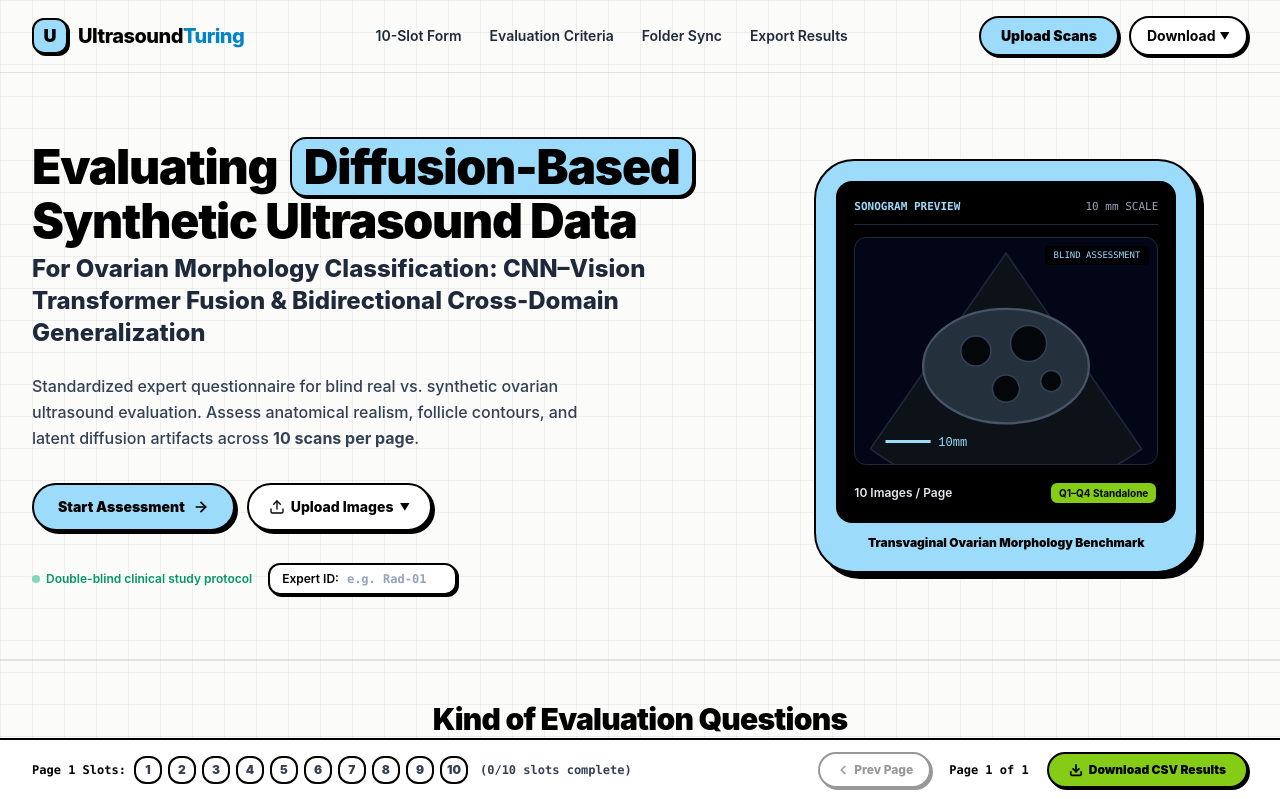
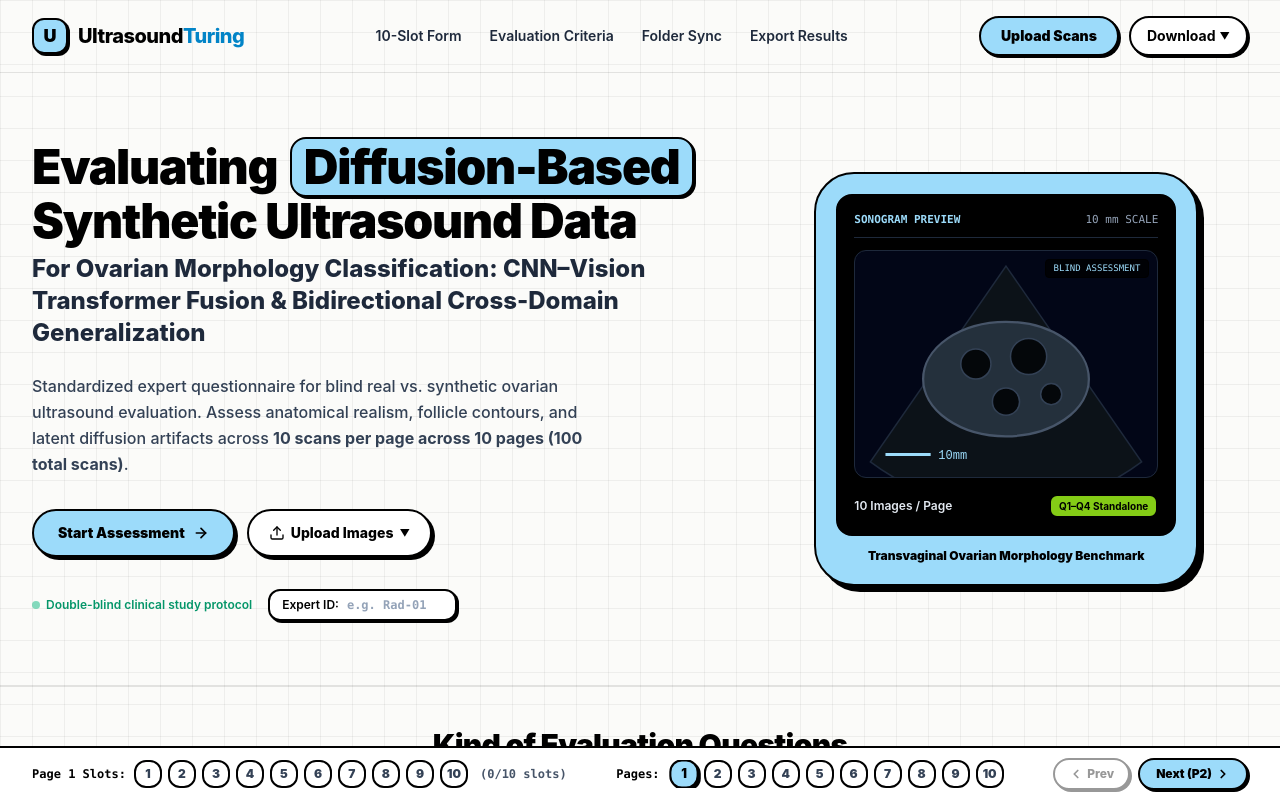
Before and after one commit to Tanvir4n/UltrasoundTuring, a Next.js app: page / in a window 1280 px wide. Shown: the top 799 px of the page. Built offline with nearby package versions, Linux system fonts and the light colour scheme.

Commit message:
feat: configure 10 pages with 10 slots each (100 total slots) and quick page navigation

```diff
--- a/src/app/page.tsx
+++ b/src/app/page.tsx
@@ -11,6 +11,25 @@ import { ImageLightboxModal } from '../components/ImageLightboxModal';
 
 import { Upload, ChevronRight, ChevronLeft, Download, Layers } from 'lucide-react';
 
+const DEFAULT_TOTAL_SLOTS = 100; // Exactly 10 pages of 10 slots each = 100 slots
+
+// Helper to ensure at least 100 slots (10 pages) are always available
+const padSlotsToMinimum = (items: UltrasoundImageItem[]): UltrasoundImageItem[] => {
+  if (items.length >= DEFAULT_TOTAL_SLOTS) {
+    return items;
+  }
+  const remainingCount = DEFAULT_TOTAL_SLOTS - items.length;
+  const padding: UltrasoundImageItem[] = Array.from({ length: remainingCount }).map((_, idx) => {
+    const globalIdx = items.length + idx + 1;
+    return {
+      id: `SCAN-${String(globalIdx).padStart(3, '0')}`,
+      imageUrl: '',
+      slotNumber: ((globalIdx - 1) % 10) + 1,
+    };
+  });
+  return [...items, ...padding];
+};
+
 export default function AssessmentPage() {
   const [expertId, setExpertId] = useState<string>('');
   const [images, setImages] = useState<UltrasoundImageItem[]>([]);
@@ -23,9 +42,9 @@ export default function AssessmentPage() {
   const bulkFileInputRef = useRef<HTMLInputElement>(null);
   const slotsSectionRef = useRef<HTMLDivElement>(null);
 
-  // Initialize initial empty 10 slots if no images exist
-  const initializeEmptySlots = (count: number) => {
-    const slots: UltrasoundImageItem[] = Array.from({ length: count }).map((_, idx) => ({
+  // Initialize 100 empty slots (10 pages * 10 slots)
+  const initialize100Slots = () => {
+    const slots: UltrasoundImageItem[] = Array.from({ length: DEFAULT_TOTAL_SLOTS }).map((_, idx) => ({
       id: `SCAN-${String(idx + 1).padStart(3, '0')}`,
       imageUrl: '',
       slotNumber: (idx % 10) + 1,
@@ -39,7 +58,7 @@ export default function AssessmentPage() {
       const res = await fetch('/api/images');
       const data = await res.json();
       if (data && Array.isArray(data.images) && data.images.length > 0) {
-        setImages(data.images);
+        setImages(padSlotsToMinimum(data.images));
         return;
       }
     } catch (err) {
@@ -52,7 +71,7 @@ export default function AssessmentPage() {
       if (saved) {
         const parsed = JSON.parse(saved);
         if (Array.isArray(parsed) && parsed.length > 0) {
-          setImages(parsed);
+          setImages(padSlotsToMinimum(parsed));
           return;
         }
       }
@@ -60,7 +79,7 @@ export default function AssessmentPage() {
       console.warn(e);
     }
 
-    initializeEmptySlots(10);
+    initialize100Slots();
   };
 
   useEffect(() => {
@@ -110,11 +129,13 @@ export default function AssessmentPage() {
         if (newItems.length === files.length) {
           newItems.sort((a, b) => a.id.localeCompare(b.id, undefined, { numeric: true, sensitivity: 'base' }));
 
-          setImages(newItems);
+          // Pad to ensure at least 100 slots (10 pages)
+          const allSlots = padSlotsToMinimum(newItems);
+          setImages(allSlots);
           setCurrentPage(1);
 
           try {
-            localStorage.setItem('ous_custom_images', JSON.stringify(newItems));
+            localStorage.setItem('ous_custom_images', JSON.stringify(allSlots));
           } catch (e) {
             console.warn('Storage full for images, working in memory');
           }
@@ -166,7 +187,7 @@ export default function AssessmentPage() {
   // Reset all
   const handleClearImages = () => {
     if (confirm('Clear all images and reset scores?')) {
-      initializeEmptySlots(10);
+      initialize100Slots();
       setEvaluations({});
       localStorage.removeItem('ous_custom_images');
       localStorage.removeItem('ous_evaluations');
@@ -184,8 +205,8 @@ export default function AssessmentPage() {
     slotsSectionRef.current?.scrollIntoView({ behavior: 'smooth' });
   };
 
-  // Pagination Math (Strictly 10 slots per page)
-  const totalPages = Math.max(1, Math.ceil(images.length / itemsPerPage));
+  // Pagination Math (Strictly 10 slots per page, always at least 10 pages)
+  const totalPages = Math.max(10, Math.ceil(images.length / itemsPerPage));
   const pageStartIndex = (currentPage - 1) * itemsPerPage;
   const pageImages = useMemo(() => {
     return images.slice(pageStartIndex, pageStartIndex + itemsPerPage);
@@ -198,7 +219,7 @@ export default function AssessmentPage() {
   return (
     <div className="flex-1 flex flex-col bg-[#fbfbf9] text-[#111827] min-h-screen">
 
-      {/* 1. HERO & TOP NAVBAR (With Sky Blue #9CDBFA Accent) */}
+      {/* 1. HERO & TOP NAVBAR */}
       <HeaderHero
         expertId={expertId}
         setExpertId={setExpertId}
@@ -216,20 +237,20 @@ export default function AssessmentPage() {
         <div className="bg-white border-2 border-black rounded-3xl p-5 sm:p-6 shadow-neo-md flex flex-wrap items-center justify-between gap-4">
 
           <div className="flex items-center gap-3">
-            <span className="w-10 h-10 rounded-2xl bg-[#9CDBFA] text-black font-black text-sm border-2 border-black shadow-neo-sm flex items-center justify-center">
+            <span className="w-11 h-11 rounded-2xl bg-[#9CDBFA] text-black font-black text-sm border-2 border-black shadow-neo-sm flex items-center justify-center">
               P{currentPage}
             </span>
             <div>
               <div className="flex items-center gap-2">
                 <span className="font-black text-lg sm:text-xl text-black">
-                  Evaluation Batch: Slots #{pageStartIndex + 1} to #{Math.min(pageStartIndex + itemsPerPage, images.length)}
+                  Page {currentPage} of {totalPages}: Slots #{pageStartIndex + 1} to #{Math.min(pageStartIndex + itemsPerPage, images.length)}
                 </span>
                 <span className="bg-[#84CC16] text-black border-2 border-black px-2.5 py-0.5 rounded-full text-xs font-bold shadow-neo-sm">
                   10 Scans / Page
                 </span>
               </div>
               <p className="text-xs text-slate-600 font-medium mt-0.5">
-                Answer each standardized question independently for all 10 slots on this page.
+                Evaluation format: 10 image slots per page across 10 standardized pages (100 total scans).
               </p>
             </div>
           </div>
@@ -288,7 +309,7 @@ export default function AssessmentPage() {
         {/* Bottom Page Navigation Box */}
         <div className="bg-white border-2 border-black rounded-3xl p-6 shadow-neo-md flex flex-col sm:flex-row items-center justify-between gap-4">
           <div className="text-sm font-bold text-slate-800">
-            Page {currentPage} of {totalPages} • 10 image slots per page
+            Page {currentPage} of {totalPages} • 10 image slots per page (100 total slots)
           </div>
 
           <div className="flex items-center gap-3">
@@ -315,7 +336,7 @@ export default function AssessmentPage() {
                 }}
                 className="inline-flex items-center gap-1.5 px-6 py-2.5 rounded-full text-xs font-black bg-[#9CDBFA] hover:bg-[#82CDF6] text-black border-2 border-black shadow-neo transition active:translate-x-0.5 active:translate-y-0.5"
               >
-                <span>Next Page (Slots #{pageStartIndex + 11}–#{pageStartIndex + 20})</span>
+                <span>Next Page (Page {currentPage + 1})</span>
                 <ChevronRight className="w-4 h-4 stroke-[3]" />
               </button>
             ) : (
@@ -332,7 +353,7 @@ export default function AssessmentPage() {
         </div>
       </main>
 
-      {/* 4. STICKY 10-SLOT MINI-MAP & NAV */}
+      {/* 4. STICKY 10-SLOT MINI-MAP & 10-PAGE SELECTOR */}
       <PageNavigation
         currentPage={currentPage}
         totalPages={totalPages}
--- a/src/components/HeaderHero.tsx
+++ b/src/components/HeaderHero.tsx
@@ -148,7 +148,7 @@ export const HeaderHero: React.FC<HeaderHeroProps> = ({
             {/* Description */}
             <p className="text-base text-slate-700 leading-relaxed max-w-xl font-medium">
               Standardized expert questionnaire for blind real vs. synthetic ovarian ultrasound evaluation.
-              Assess anatomical realism, follicle contours, and latent diffusion artifacts across <strong>10 scans per page</strong>.
+              Assess anatomical realism, follicle contours, and latent diffusion artifacts across <strong>10 scans per page across 10 pages (100 total scans)</strong>.
             </p>
 
             {/* Action Buttons & Observer ID */}
--- a/src/components/PageNavigation.tsx
+++ b/src/components/PageNavigation.tsx
@@ -40,12 +40,12 @@ export const PageNavigation: React.FC<PageNavigationProps> = ({
   return (
     <nav
       aria-label="Evaluation page navigation"
-      className="sticky bottom-0 z-30 bg-white border-t-2 border-black py-3 px-4 sm:px-8 shadow-neo-lg"
+      className="sticky bottom-0 z-30 bg-white border-t-2 border-black py-2.5 px-4 sm:px-8 shadow-neo-lg"
     >
-      <div className="max-w-7xl mx-auto flex flex-col md:flex-row items-center justify-between gap-4">
+      <div className="max-w-7xl mx-auto flex flex-col lg:flex-row items-center justify-between gap-3">
 
-        {/* Left: 10 Slot Quick Mini-map */}
-        <div className="flex items-center gap-2 overflow-x-auto w-full md:w-auto pb-1 md:pb-0">
+        {/* Left: 10 Slot Quick Mini-map for Active Page */}
+        <div className="flex items-center gap-2 overflow-x-auto w-full lg:w-auto pb-1 lg:pb-0">
           <span className="text-xs font-black text-black font-mono shrink-0">
             Page {currentPage} Slots:
           </span>
@@ -77,50 +77,75 @@ export const PageNavigation: React.FC<PageNavigationProps> = ({
             })}
           </div>
 
-          <span className="text-xs font-extrabold text-slate-700 font-mono shrink-0 pl-1">
-            ({pageCompletedCount}/{pageImages.length} slots complete)
+          <span className="text-xs font-extrabold text-slate-600 font-mono shrink-0 pl-1">
+            ({pageCompletedCount}/10 slots)
           </span>
         </div>
 
-        {/* Right: Page Navigation & Export */}
-        <div className="flex items-center gap-2.5 w-full md:w-auto justify-between md:justify-end">
+        {/* Center: 10 Pages Direct Jump Pills */}
+        <div className="flex items-center gap-1.5 overflow-x-auto max-w-full pb-1 lg:pb-0">
+          <span className="text-xs font-black text-black font-mono shrink-0 pr-1">
+            Pages:
+          </span>
+          {Array.from({ length: totalPages }).map((_, pIdx) => {
+            const pageNum = pIdx + 1;
+            const isCurrent = pageNum === currentPage;
+            return (
+              <button
+                key={pageNum}
+                type="button"
+                onClick={() => {
+                  onPageChange(pageNum);
+                  window.scrollTo({ top: 380, behavior: 'smooth' });
+                }}
+                className={`w-7 h-7 rounded-xl text-xs font-black transition-all border-2 border-black flex items-center justify-center ${
+                  isCurrent
+                    ? 'bg-[#9CDBFA] text-black shadow-neo-sm font-black scale-105'
+                    : 'bg-white text-slate-700 hover:bg-slate-100'
+                }`}
+                title={`Jump to Page ${pageNum}`}
+              >
+                {pageNum}
+              </button>
+            );
+          })}
+        </div>
+
+        {/* Right: Prev / Next / Export */}
+        <div className="flex items-center gap-2 w-full lg:w-auto justify-between lg:justify-end shrink-0">
           <button
             type="button"
             disabled={currentPage <= 1}
             onClick={() => {
               onPageChange(currentPage - 1);
-              window.scrollTo({ top: 400, behavior: 'smooth' });
+              window.scrollTo({ top: 380, behavior: 'smooth' });
             }}
-            className="inline-flex items-center gap-1 px-4 py-2 rounded-full text-xs font-extrabold bg-white border-2 border-black text-black hover:bg-slate-50 shadow-neo-sm transition active:translate-x-0.5 active:translate-y-0.5 disabled:opacity-40 disabled:cursor-not-allowed"
+            className="inline-flex items-center gap-1 px-3.5 py-1.5 rounded-full text-xs font-extrabold bg-white border-2 border-black text-black hover:bg-slate-50 shadow-neo-sm transition active:translate-x-0.5 active:translate-y-0.5 disabled:opacity-40 disabled:cursor-not-allowed"
           >
             <ChevronLeft className="w-3.5 h-3.5 stroke-[3]" />
-            <span>Prev Page</span>
+            <span>Prev</span>
           </button>
-
-          <span className="px-2 font-mono font-black text-xs text-black">
-            Page {currentPage} of {totalPages}
-          </span>
 
           {currentPage < totalPages ? (
             <button
               type="button"
               onClick={() => {
                 onPageChange(currentPage + 1);
-                window.scrollTo({ top: 400, behavior: 'smooth' });
+                window.scrollTo({ top: 380, behavior: 'smooth' });
               }}
-              className="inline-flex items-center gap-1.5 px-5 py-2 rounded-full text-xs font-black bg-[#9CDBFA] hover:bg-[#82CDF6] text-black border-2 border-black shadow-neo-sm transition active:translate-x-0.5 active:translate-y-0.5"
+              className="inline-flex items-center gap-1 px-4 py-1.5 rounded-full text-xs font-black bg-[#9CDBFA] hover:bg-[#82CDF6] text-black border-2 border-black shadow-neo-sm transition active:translate-x-0.5 active:translate-y-0.5"
             >
-              <span>Next Page</span>
+              <span>Next (P{currentPage + 1})</span>
               <ChevronRight className="w-3.5 h-3.5 stroke-[3]" />
             </button>
           ) : (
             <button
               type="button"
               onClick={onExportCSV}
-              className="inline-flex items-center gap-1.5 px-5 py-2 rounded-full text-xs font-black bg-[#84CC16] hover:bg-[#65a30d] text-black border-2 border-black shadow-neo-sm transition active:translate-x-0.5 active:translate-y-0.5"
+              className="inline-flex items-center gap-1.5 px-4 py-1.5 rounded-full text-xs font-black bg-[#84CC16] hover:bg-[#65a30d] text-black border-2 border-black shadow-neo-sm transition active:translate-x-0.5 active:translate-y-0.5"
             >
               <Download className="w-3.5 h-3.5 stroke-[3]" />
-              <span>Download CSV Results</span>
+              <span>Export CSV</span>
             </button>
           )}
         </div>
```
